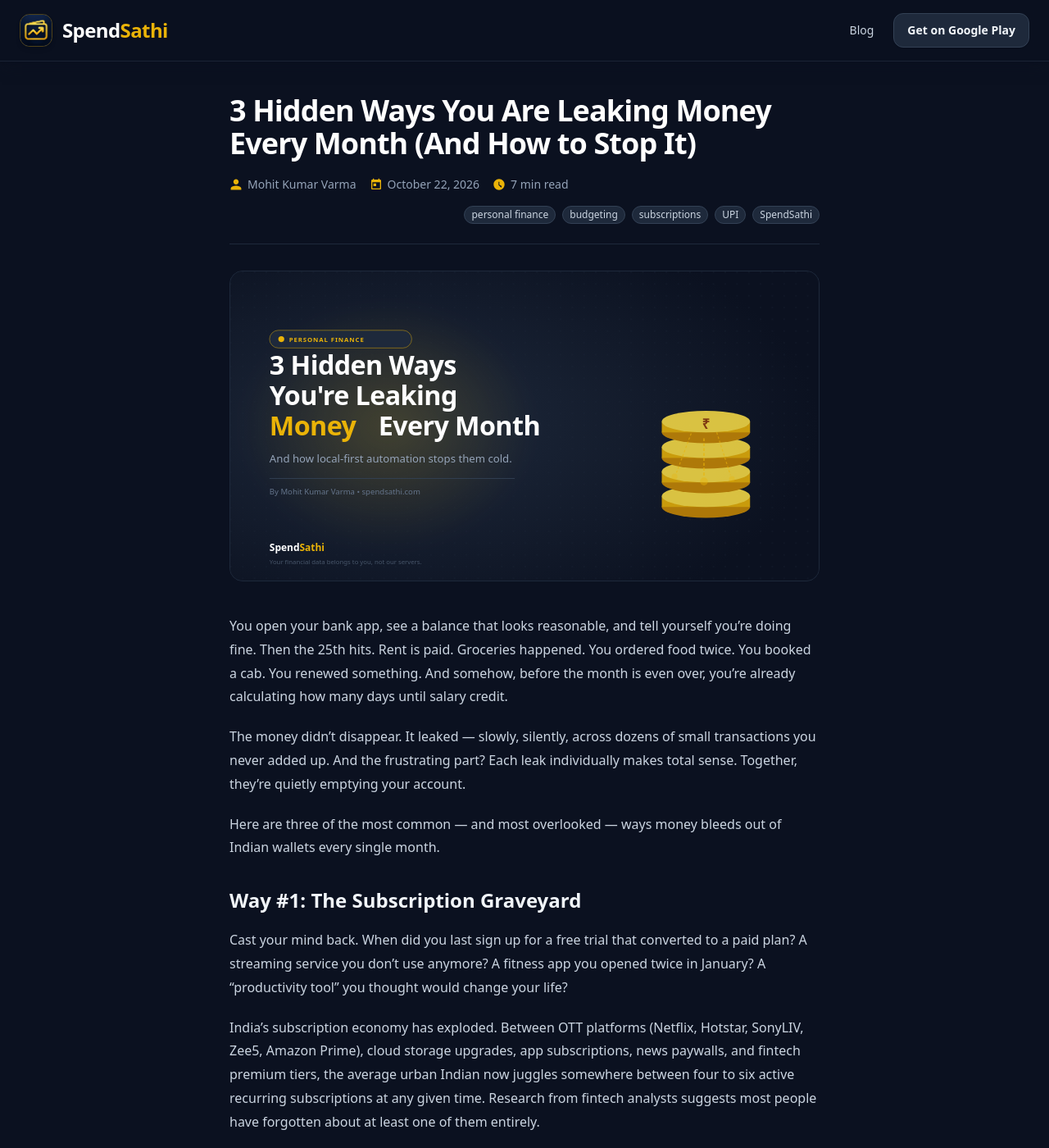
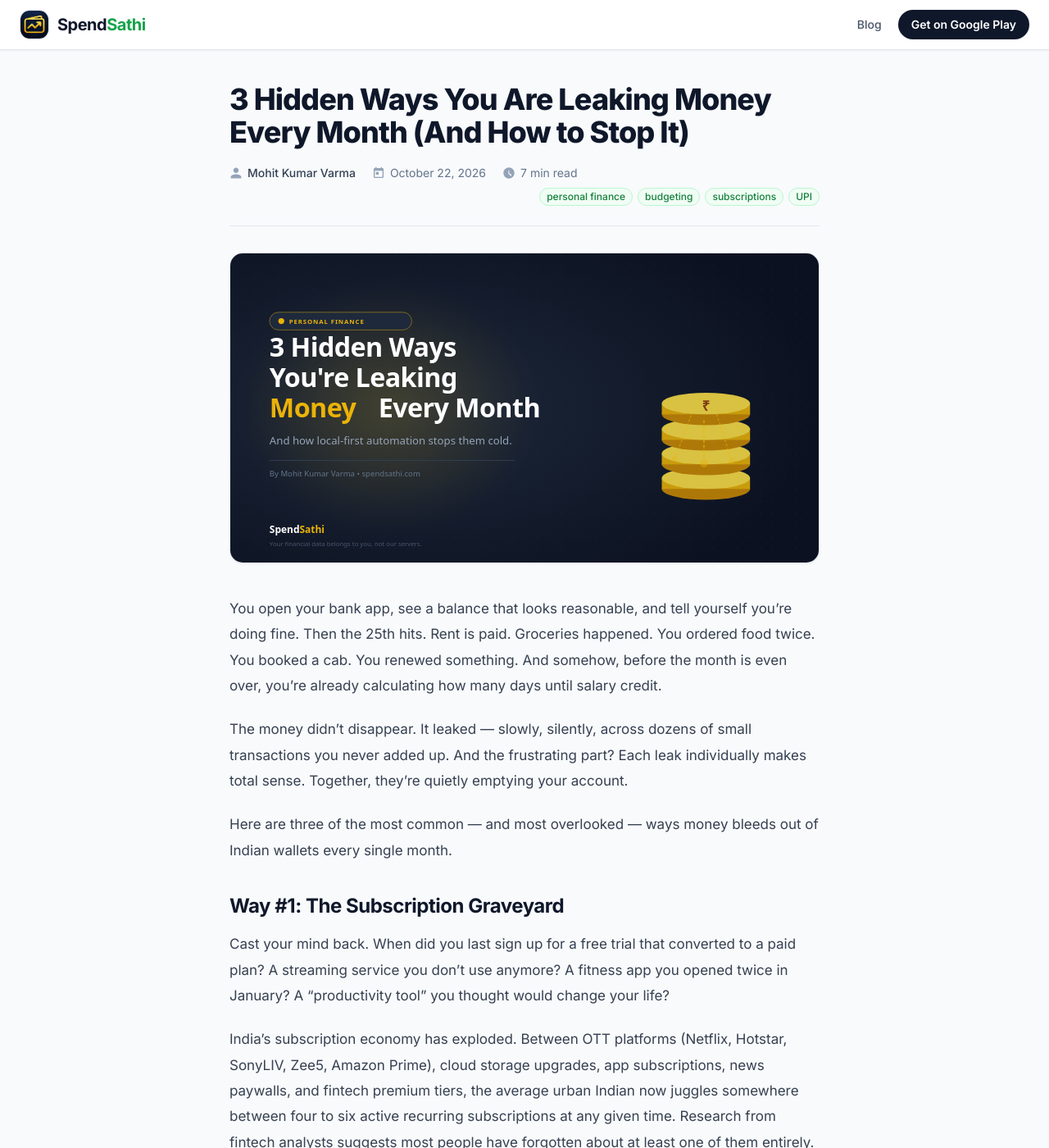
Before and after one commit to rassu18/finmate-landing, a Jekyll site: the page built from _posts/2026-10-22-3-hidden-ways-you-are-leaking-money.md, in a window 1280 px wide and 1400 px high. Shown: the whole window at 82% size. Built offline with Jekyll 4.4.1, drawn with Linux system fonts in a browser that asks for light colours; nearby versions of some CDN libraries.

Commit message:
refactor: Migrate blog section from dark to editorial light theme
Global (default.html):
- Body: bg-slate-50 / text-slate-800 base
- Load Inter font via Google Fonts for editorial feel
- Navbar: bg-white border-b border-slate-200, slate-600 links,
  bg-slate-900 rounded-full CTA button (dark pill on light nav)
- Custom color: brand green #16A34A replaces gold accent
- Footer: bg-slate-100 border-t border-slate-200 text-slate-500
- Remove navy/surface/card/gold custom Tailwind tokens

Blog index (blog/index.html):
- Hero: bg-white border-b border-slate-200, slate-900 headings,
  slate-500 subtext, green-50/green-700 badge pill
- Cards: bg-white border border-slate-200 shadow-sm rounded-2xl,
  slate-900 titles, slate-600 excerpts
- Card image box: background #f1f5f9 (light slate) instead of dark
- Tags: bg-green-50 border-green-200 text-green-700 pills
- Read more CTA: slate-900 → green-700 on hover
- Removed all gold/navy/card/surface color references

Post layout (post.html):
- Rename .prose-dark -> .prose-light with light editorial colors:
  headings #0f172a (slate-900), body #374151 (slate-700), 1.85 line-height
- Links: #16a34a green (matches brand)
- Blockquote: border-l-4 border-slate-900 text-slate-800 italic
- Meta icons: text-slate-400, author text-slate-700
- Meta divider: border-slate-200
- Image container: border-slate-200 shadow-sm, bg #f1f5f9 placeholder
- Back to Blog: slate-600 -> slate-900 on hover

```diff
--- a/_layouts/default.html
+++ b/_layouts/default.html
@@ -4,7 +4,7 @@
     <meta charset="UTF-8">
     <meta name="viewport" content="width=device-width, initial-scale=1.0">
     <title>{{ page.title | default: site.title }}</title>
-    <meta name="description" content="{{ page.description | default: site.description }}">
+    <meta name="description" content="{{ page.excerpt | default: page.description | default: site.description | strip_html | truncate: 160 }}">
     <!-- Open Graph / Facebook -->
     <meta property="og:type" content="{% if page.layout == 'post' %}article{% else %}website{% endif %}">
     <meta property="og:url" content="{{ page.url | prepend: site.url }}">
@@ -35,32 +35,34 @@
             theme: {
                 extend: {
                     colors: {
-                        navy: '#0B1120',
-                        surface: '#1E293B',
-                        card: '#162032',
-                        gold: '#EAB308',
-                        goldHover: '#CA8A04'
+                        brand: '#16A34A'
+                    },
+                    fontFamily: {
+                        sans: ['Inter', 'system-ui', 'sans-serif']
                     }
                 }
             }
         }
     </script>
+    <link rel="preconnect" href="https://fonts.googleapis.com">
+    <link rel="preconnect" href="https://fonts.gstatic.com" crossorigin>
+    <link href="https://fonts.googleapis.com/css2?family=Inter:wght@400;500;600;700;800&display=swap" rel="stylesheet">
 </head>
-<body class="bg-navy text-slate-100 font-sans antialiased selection:bg-gold selection:text-navy min-h-screen flex flex-col">
+<body class="bg-slate-50 text-slate-800 font-sans antialiased min-h-screen flex flex-col">
 
-    <!-- STICKY Top Navigation -->
-    <nav class="sticky top-0 z-50 w-full bg-navy/85 backdrop-blur-md border-b border-slate-800/80 shadow-lg shadow-navy/50">
-        <div class="max-w-7xl mx-auto w-full px-6 py-4 flex justify-between items-center">
-            <a href="/" class="flex items-center space-x-3 group">
-                <img src="/icon.png" alt="SpendSathi Logo" class="w-10 h-10 rounded-xl shadow-md border border-gold/30 group-hover:scale-105 transition-transform duration-200">
-                <span class="text-2xl font-bold tracking-tight text-white">Spend<span class="text-gold">Sathi</span></span>
+    <!-- Navigation -->
+    <nav class="sticky top-0 z-50 w-full bg-white border-b border-slate-200 shadow-sm">
+        <div class="max-w-7xl mx-auto w-full px-6 py-3 flex justify-between items-center">
+            <a href="/" class="flex items-center space-x-2.5 group">
+                <img src="/icon.png" alt="SpendSathi Logo" class="w-9 h-9 rounded-xl border border-slate-200 group-hover:scale-105 transition-transform duration-200">
+                <span class="text-xl font-bold tracking-tight text-slate-900">Spend<span class="text-brand">Sathi</span></span>
             </a>
-            <div class="flex items-center space-x-3">
-                <a href="/blog/" class="text-sm font-medium text-slate-300 hover:text-gold transition px-3 py-2">Blog</a>
+            <div class="flex items-center space-x-2">
+                <a href="/blog/" class="text-sm font-medium text-slate-600 hover:text-slate-900 transition px-3 py-2 rounded-lg hover:bg-slate-100">Blog</a>
                 <a href="https://play.google.com/store/apps/details?id=com.finmate.app"
                    target="_blank"
                    rel="noopener noreferrer"
-                   class="inline-flex items-center space-x-2 text-sm font-semibold bg-surface border border-slate-700 hover:border-gold/50 px-4 py-2.5 rounded-xl hover:bg-slate-800 transition shadow-sm">
+                   class="inline-flex items-center space-x-2 text-sm font-semibold bg-slate-900 text-white px-4 py-2 rounded-full hover:bg-slate-700 transition shadow-sm">
                     <span>Get on Google Play</span>
                 </a>
             </div>
@@ -73,22 +75,24 @@
     </main>
 
     <!-- Footer -->
-    <footer class="bg-navy max-w-7xl mx-auto w-full px-6 py-10 border-t border-slate-800 flex flex-col md:flex-row items-center justify-between gap-6">
+    <footer class="w-full bg-slate-100 border-t border-slate-200 mt-auto">
+        <div class="max-w-7xl mx-auto px-6 py-8 flex flex-col md:flex-row items-center justify-between gap-4">
             <div class="text-center md:text-left">
-            <p class="text-slate-300 font-medium text-sm">© 2026 K N Mohit Kumar Varma. All rights reserved.</p>
-            <div class="flex items-center justify-center md:justify-start space-x-4 mt-2 text-xs text-slate-500">
-                <a href="/privacy.html" class="hover:text-gold transition">Privacy Policy</a>
+                <p class="text-slate-500 text-sm">© 2026 K N Mohit Kumar Varma. All rights reserved.</p>
+                <div class="flex items-center justify-center md:justify-start space-x-4 mt-1 text-xs text-slate-400">
+                    <a href="/privacy.html" class="hover:text-slate-700 transition">Privacy Policy</a>
                     <span>•</span>
                     <span>Secure Android Expense Manager</span>
                 </div>
             </div>
-        <div class="flex items-center space-x-6 text-slate-400">
-            <a href="https://x.com/spendsathi" target="_blank" rel="noopener noreferrer" class="hover:text-gold transition flex items-center space-x-1.5" aria-label="Twitter">
+            <div class="flex items-center space-x-5 text-slate-400">
+                <a href="https://x.com/spendsathi" target="_blank" rel="noopener noreferrer" class="hover:text-slate-700 transition" aria-label="Twitter / X">
                     <svg class="w-5 h-5 fill-current" viewBox="0 0 24 24"><path d="M18.244 2.25h3.308l-7.227 8.26 8.502 11.24H16.17l-5.214-6.817L4.99 21.75H1.68l7.73-8.835L1.254 2.25H8.08l4.713 6.231zm-1.161 17.52h1.833L7.084 4.126H5.117z"/></svg>
                 </a>
-            <a href="https://www.facebook.com/profile.php?id=61578214424919" target="_blank" rel="noopener noreferrer" class="hover:text-gold transition flex items-center space-x-1.5" aria-label="Facebook">
+                <a href="https://www.facebook.com/profile.php?id=61578214424919" target="_blank" rel="noopener noreferrer" class="hover:text-slate-700 transition" aria-label="Facebook">
                     <svg class="w-5 h-5 fill-current" viewBox="0 0 24 24"><path d="M24 12.073c0-6.627-5.373-12-12-12s-12 5.373-12 12c0 5.99 4.388 10.954 10.125 11.854v-8.385H7.078v-3.47h3.047V9.43c0-3.007 1.792-4.669 4.533-4.669 1.312 0 2.686.235 2.686.235v2.953H15.83c-1.491 0-1.956.925-1.956 1.874v2.25h3.328l-.532 3.47h-2.796v8.385C19.612 23.027 24 18.062 24 12.073z"/></svg>
                 </a>
+            </div>
         </div>
     </footer>
 
--- a/_layouts/post.html
+++ b/_layouts/post.html
@@ -2,73 +2,121 @@
 layout: default
 ---
 <style>
-  .prose-dark h2 { color: #f1f5f9; font-size: 1.5rem; font-weight: 700; margin: 2rem 0 1rem; }
-  .prose-dark h3 { color: #f1f5f9; font-size: 1.25rem; font-weight: 600; margin: 1.5rem 0 0.75rem; }
-  .prose-dark p { color: #cbd5e1; line-height: 1.8; margin-bottom: 1.25rem; }
-  .prose-dark ul, .prose-dark ol { color: #cbd5e1; padding-left: 1.5rem; margin-bottom: 1.25rem; }
-  .prose-dark li { margin-bottom: 0.5rem; line-height: 1.7; }
-  .prose-dark a { color: #EAB308; text-decoration: underline; }
-  .prose-dark strong { color: #f1f5f9; }
-  .prose-dark blockquote { border-left: 3px solid #EAB308; padding-left: 1rem; color: #94a3b8; font-style: italic; margin: 1.5rem 0; }
-  /* Prevent broken-image alt text from ever rendering outside its box */
+  /* Editorial light-theme prose */
+  .prose-light h2 {
+    color: #0f172a;
+    font-size: 1.5rem;
+    font-weight: 700;
+    margin: 2.25rem 0 1rem;
+    letter-spacing: -0.02em;
+    line-height: 1.3;
+  }
+  .prose-light h3 {
+    color: #0f172a;
+    font-size: 1.2rem;
+    font-weight: 600;
+    margin: 1.75rem 0 0.75rem;
+    line-height: 1.4;
+  }
+  .prose-light p {
+    color: #374151;
+    line-height: 1.85;
+    margin-bottom: 1.35rem;
+    font-size: 1.0625rem;
+  }
+  .prose-light ul,
+  .prose-light ol {
+    color: #374151;
+    padding-left: 1.5rem;
+    margin-bottom: 1.35rem;
+  }
+  .prose-light li {
+    margin-bottom: 0.5rem;
+    line-height: 1.75;
+    font-size: 1.0625rem;
+  }
+  .prose-light a {
+    color: #16a34a;
+    text-decoration: underline;
+    text-underline-offset: 2px;
+  }
+  .prose-light a:hover { color: #15803d; }
+  .prose-light strong { color: #0f172a; }
+  .prose-light blockquote {
+    border-left: 4px solid #0f172a;
+    padding: 0.75rem 0 0.75rem 1.25rem;
+    color: #1e293b;
+    font-style: italic;
+    margin: 2rem 0;
+    background: transparent;
+  }
+  .prose-light hr {
+    border: none;
+    border-top: 1px solid #e2e8f0;
+    margin: 2.5rem 0;
+  }
+  /* Suppress alt text on hero image in any browser state */
   .post-hero-img { font-size: 0; color: transparent; }
 </style>
 
 {% assign words = content | number_of_words %}
 {% assign read_time = words | divided_by: 200 | plus: 1 %}
 
-<article class="max-w-3xl mx-auto px-6 pt-10 pb-16">
+<article class="max-w-3xl mx-auto px-6 pt-10 pb-20">
 
-  <!-- Article Header (title + meta) comes FIRST, above the image) -->
+  <!-- Article Header -->
   <header class="mb-8">
-    <h1 class="text-3xl md:text-4xl font-extrabold text-white leading-tight tracking-tight mb-5">
+    <h1 class="text-3xl md:text-4xl font-extrabold text-slate-900 leading-tight tracking-tight mb-5">
       {{ page.title }}
     </h1>
-    <div class="flex flex-wrap items-center gap-4 text-sm text-slate-400 pb-6 border-b border-slate-800">
+
+    <!-- Meta row -->
+    <div class="flex flex-wrap items-center gap-x-5 gap-y-2 text-sm text-slate-500 pb-6 border-b border-slate-200">
       <span class="flex items-center space-x-1.5">
-        <svg class="w-4 h-4 text-gold" fill="currentColor" viewBox="0 0 24 24"><path d="M12 12c2.7 0 4.8-2.1 4.8-4.8S14.7 2.4 12 2.4 7.2 4.5 7.2 7.2 9.3 12 12 12zm0 2.4c-3.2 0-9.6 1.6-9.6 4.8v2.4h19.2v-2.4c0-3.2-6.4-4.8-9.6-4.8z"/></svg>
-        <span>{{ page.author | default: "SpendSathi Team" }}</span>
+        <svg class="w-4 h-4 text-slate-400" fill="currentColor" viewBox="0 0 24 24"><path d="M12 12c2.7 0 4.8-2.1 4.8-4.8S14.7 2.4 12 2.4 7.2 4.5 7.2 7.2 9.3 12 12 12zm0 2.4c-3.2 0-9.6 1.6-9.6 4.8v2.4h19.2v-2.4c0-3.2-6.4-4.8-9.6-4.8z"/></svg>
+        <span class="font-medium text-slate-700">{{ page.author | default: "SpendSathi Team" }}</span>
       </span>
       <span class="flex items-center space-x-1.5">
-        <svg class="w-4 h-4 text-gold" fill="currentColor" viewBox="0 0 24 24"><path d="M19 3h-1V1h-2v2H8V1H6v2H5c-1.1 0-2 .9-2 2v14c0 1.1.9 2 2 2h14c1.1 0 2-.9 2-2V5c0-1.1-.9-2-2-2zm0 16H5V8h14v11zM7 10h5v5H7z"/></svg>
+        <svg class="w-4 h-4 text-slate-400" fill="currentColor" viewBox="0 0 24 24"><path d="M19 3h-1V1h-2v2H8V1H6v2H5c-1.1 0-2 .9-2 2v14c0 1.1.9 2 2 2h14c1.1 0 2-.9 2-2V5c0-1.1-.9-2-2-2zm0 16H5V8h14v11zM7 10h5v5H7z"/></svg>
         <span>{{ page.date | date: "%B %-d, %Y" }}</span>
       </span>
       <span class="flex items-center space-x-1.5">
-        <svg class="w-4 h-4 text-gold" fill="currentColor" viewBox="0 0 24 24"><path d="M11.99 2C6.47 2 2 6.48 2 12s4.47 10 9.99 10C17.52 22 22 17.52 22 12S17.52 2 11.99 2zm4.24 16L11 13V7h1.5v5.25l4.5 2.67-1.01 1.77z"/></svg>
+        <svg class="w-4 h-4 text-slate-400" fill="currentColor" viewBox="0 0 24 24"><path d="M11.99 2C6.47 2 2 6.48 2 12s4.47 10 9.99 10C17.52 22 22 17.52 22 12S17.52 2 11.99 2zm4.24 16L11 13V7h1.5v5.25l4.5 2.67-1.01 1.77z"/></svg>
         <span>{{ read_time }} min read</span>
       </span>
+      <!-- Tags -->
       {% if page.tags %}
-      <div class="flex flex-wrap gap-2 ml-auto">
-        {% for tag in page.tags %}
-        <span class="px-2 py-0.5 rounded-full bg-surface border border-slate-700 text-xs text-slate-300">{{ tag }}</span>
+      <div class="flex flex-wrap gap-1.5 ml-auto">
+        {% for tag in page.tags limit:4 %}
+        <span class="px-2 py-0.5 rounded-full bg-green-50 border border-green-200 text-green-700 text-xs font-medium">{{ tag }}</span>
         {% endfor %}
       </div>
       {% endif %}
     </div>
   </header>
 
-  <!-- Hero Image: rendered BELOW the title, inside article width -->
+  <!-- Hero Image (below title, full article width) -->
   {% if page.image %}
-  <div class="mb-10 rounded-2xl overflow-hidden border border-slate-800"
-       style="width: 100%; line-height: 0; background-color: #162032;">
+  <div class="mb-10 rounded-2xl overflow-hidden border border-slate-200 shadow-sm"
+       style="width:100%;line-height:0;background-color:#f1f5f9;">
     <img
       src="{{ page.image | relative_url }}"
       alt=""
       role="presentation"
-      class="post-hero-img w-full h-auto object-cover block"
-      style="max-height: 420px; object-fit: cover; width: 100%;"
+      class="post-hero-img w-full h-auto block object-cover"
+      style="max-height:440px;object-fit:cover;width:100%;"
       onerror="this.parentElement.style.display='none'">
   </div>
   {% endif %}
 
   <!-- Article Body -->
-  <div class="prose-dark">
+  <div class="prose-light">
     {{ content }}
   </div>
 
   <!-- Back to Blog -->
-  <div class="mt-12 pt-8 border-t border-slate-800">
-    <a href="/blog/" class="inline-flex items-center space-x-2 text-gold hover:text-yellow-400 transition font-medium">
+  <div class="mt-14 pt-8 border-t border-slate-200">
+    <a href="/blog/" class="inline-flex items-center space-x-2 text-slate-600 hover:text-slate-900 transition font-medium text-sm">
       <svg class="w-4 h-4" fill="none" stroke="currentColor" viewBox="0 0 24 24"><path stroke-linecap="round" stroke-linejoin="round" stroke-width="2" d="M10 19l-7-7m0 0l7-7m-7 7h18"/></svg>
       <span>Back to Blog</span>
     </a>
```
Also changed, not shown: blog/index.html (+42 -22 lines). Lines whose indentation alone changed are shown as unchanged.
